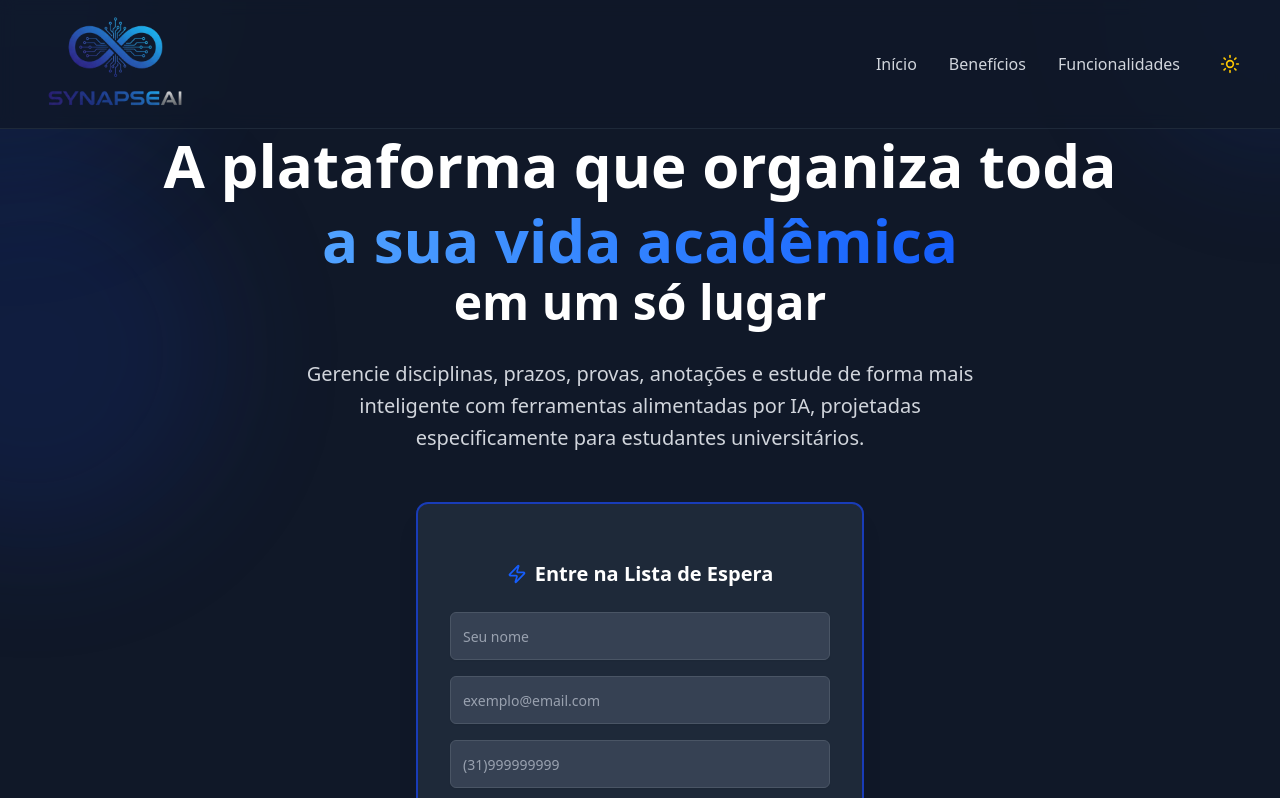
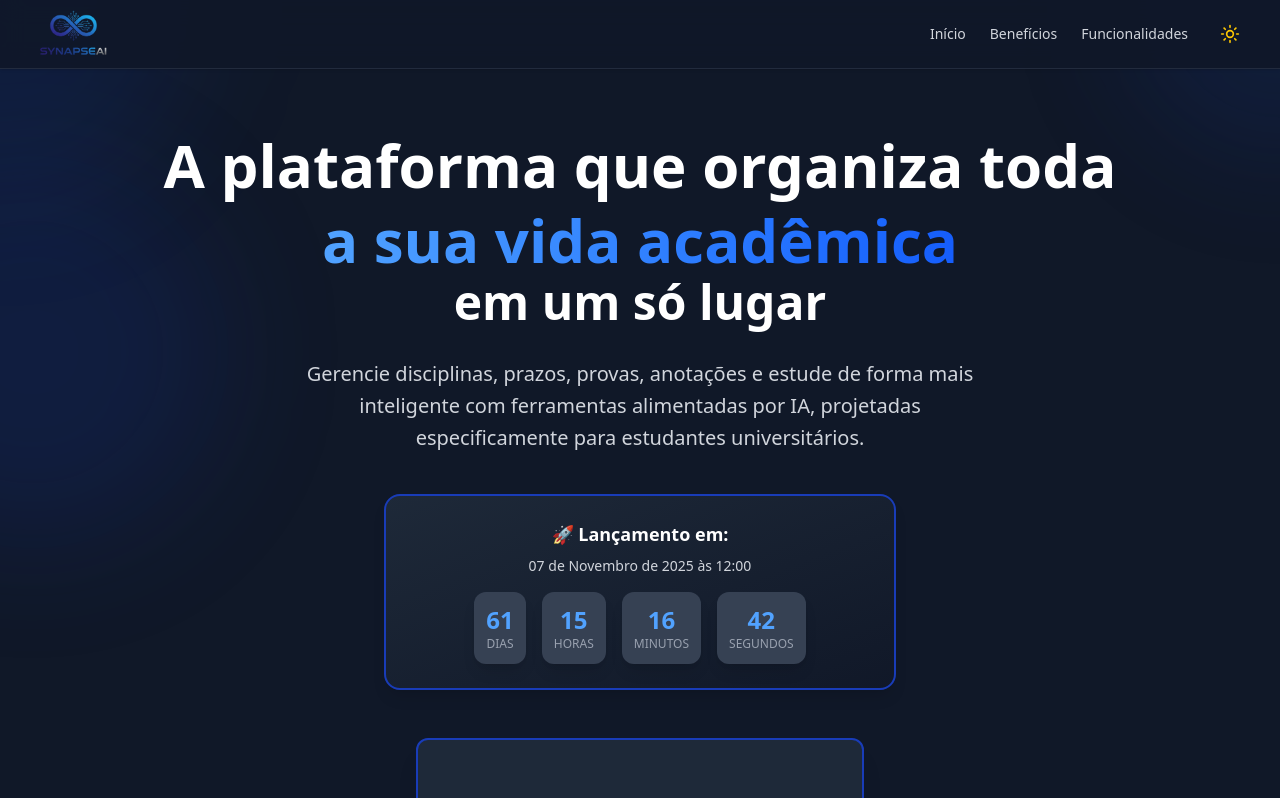
Before and after one commit to Alexsander532/SynapseAI_LandingPage, a Next.js app: page / in a window 1280 px wide. Shown: the top 798 px of the page. Built offline with nearby package versions, Linux system fonts and the light colour scheme.

Commit message:
Atualização do cronometro para lançamento

```diff
--- a/app/page.tsx
+++ b/app/page.tsx
@@ -117,8 +117,43 @@ export default function SynapseAILanding() {
   const [submitMessage1, setSubmitMessage1] = useState('')
   const [submitMessage2, setSubmitMessage2] = useState('')
 
+  // Estado do cronômetro de lançamento
+  const [timeLeft, setTimeLeft] = useState({
+    days: 0,
+    hours: 0,
+    minutes: 0,
+    seconds: 0
+  })
+
+  // Função para calcular tempo restante até o lançamento
+  const calculateTimeLeft = () => {
+    const launchDate = new Date('2025-11-07T12:00:00-03:00') // 07/11/2025 às 12:00 (horário de Brasília)
+    const now = new Date()
+    const difference = launchDate.getTime() - now.getTime()
+
+    if (difference > 0) {
+      const days = Math.floor(difference / (1000 * 60 * 60 * 24))
+      const hours = Math.floor((difference % (1000 * 60 * 60 * 24)) / (1000 * 60 * 60))
+      const minutes = Math.floor((difference % (1000 * 60 * 60)) / (1000 * 60))
+      const seconds = Math.floor((difference % (1000 * 60)) / 1000)
+
+      return { days, hours, minutes, seconds }
+    }
+
+    return { days: 0, hours: 0, minutes: 0, seconds: 0 }
+  }
+
   useEffect(() => {
     setIsVisible(true)
+
+    // Inicializar cronômetro
+    setTimeLeft(calculateTimeLeft())
+
+    // Atualizar cronômetro a cada segundo
+    const timer = setInterval(() => {
+      setTimeLeft(calculateTimeLeft())
+    }, 1000) // Atualiza a cada segundo
+
     const handleMouseMove = (e: MouseEvent) => {
       setMousePosition({ x: e.clientX, y: e.clientY })
     }
@@ -128,6 +163,7 @@ export default function SynapseAILanding() {
     document.documentElement.style.scrollBehavior = 'smooth'
 
     return () => {
+      clearInterval(timer)
       window.removeEventListener("mousemove", handleMouseMove)
       document.documentElement.style.scrollBehavior = 'auto'
     }
@@ -388,24 +424,24 @@ export default function SynapseAILanding() {
         : 'bg-gray-900'
     }`}>
       {/* Header fixo com logo e navegação */}
-      <header className={`fixed top-0 left-0 right-0 z-50 backdrop-blur-sm border-b transition-all duration-300 ${
+      <header className={`fixed top-0 left-0 right-0 z-50 backdrop-blur-md border-b transition-all duration-300 shadow-sm ${
         theme === 'light'
-          ? 'bg-white/80 border-gray-200'
-          : 'bg-gray-900/80 border-gray-800'
+          ? 'bg-white/90 border-gray-200/50'
+          : 'bg-gray-900/90 border-gray-700/50'
       }`}>
         <div className="mx-auto max-w-7xl px-4 sm:px-6 lg:px-8">
-          <div className="flex items-center justify-between py-4">
+          <div className="flex items-center justify-between py-2.5">
             <img
               src="/logo-synapse-ai.png"
               alt="SynapseAI Logo"
-              className="h-16 md:h-20 lg:h-24 w-auto hover:scale-105 transition-transform duration-300"
+              className="h-10 md:h-12 w-auto hover:scale-105 transition-transform duration-300"
             />
 
             {/* Menu de Navegação */}
-            <nav className="hidden md:flex items-center space-x-8">
+            <nav className="hidden md:flex items-center space-x-6">
               <button
                 onClick={() => scrollToSection('inicio')}
-                className={`transition-colors duration-300 font-medium hover:scale-105 transform cursor-pointer ${
+                className={`transition-all duration-300 font-medium hover:scale-105 transform cursor-pointer text-sm ${
                   theme === 'light'
                     ? 'text-gray-700 hover:text-blue-600'
                     : 'text-gray-300 hover:text-blue-400'
@@ -415,7 +451,7 @@ export default function SynapseAILanding() {
               </button>
               <button
                 onClick={() => scrollToSection('beneficios')}
-                className={`transition-colors duration-300 font-medium hover:scale-105 transform cursor-pointer ${
+                className={`transition-all duration-300 font-medium hover:scale-105 transform cursor-pointer text-sm ${
                   theme === 'light'
                     ? 'text-gray-700 hover:text-blue-600'
                     : 'text-gray-300 hover:text-blue-400'
@@ -425,7 +461,7 @@ export default function SynapseAILanding() {
               </button>
               <button
                 onClick={() => scrollToSection('funcionalidades')}
-                className={`transition-colors duration-300 font-medium hover:scale-105 transform cursor-pointer ${
+                className={`transition-all duration-300 font-medium hover:scale-105 transform cursor-pointer text-sm ${
                   theme === 'light'
                     ? 'text-gray-700 hover:text-blue-600'
                     : 'text-gray-300 hover:text-blue-400'
@@ -456,38 +492,38 @@ export default function SynapseAILanding() {
 
           {/* Menu Mobile Dropdown */}
           {isMobileMenuOpen && (
-            <div className={`md:hidden backdrop-blur-sm border-t transition-colors ${
+            <div className={`md:hidden backdrop-blur-md border-t transition-all duration-300 ${
               theme === 'light'
-                ? 'bg-white/95 border-gray-200'
-                : 'bg-gray-900/95 border-gray-800'
+                ? 'bg-white/95 border-gray-200/50'
+                : 'bg-gray-900/95 border-gray-700/50'
             }`}>
-              <nav className="px-4 py-4 space-y-4">
+              <nav className="px-4 py-3 space-y-2">
                 <button
                   onClick={() => scrollToSection('inicio')}
-                  className={`block w-full text-left transition-colors duration-300 font-medium py-2 ${
+                  className={`block w-full text-left transition-all duration-300 font-medium py-2 px-2 rounded-md text-sm ${
                     theme === 'light'
-                      ? 'text-gray-700 hover:text-blue-600'
-                      : 'text-gray-300 hover:text-blue-400'
+                      ? 'text-gray-700 hover:text-blue-600 hover:bg-blue-50'
+                      : 'text-gray-300 hover:text-blue-400 hover:bg-gray-800'
                   }`}
                 >
                   Início
                 </button>
                 <button
                   onClick={() => scrollToSection('beneficios')}
-                  className={`block w-full text-left transition-colors duration-300 font-medium py-2 ${
+                  className={`block w-full text-left transition-all duration-300 font-medium py-2 px-2 rounded-md text-sm ${
                     theme === 'light'
-                      ? 'text-gray-700 hover:text-blue-600'
-                      : 'text-gray-300 hover:text-blue-400'
+                      ? 'text-gray-700 hover:text-blue-600 hover:bg-blue-50'
+                      : 'text-gray-300 hover:text-blue-400 hover:bg-gray-800'
                   }`}
                 >
                   Benefícios
                 </button>
                 <button
                   onClick={() => scrollToSection('funcionalidades')}
-                  className={`block w-full text-left transition-colors duration-300 font-medium py-2 ${
+                  className={`block w-full text-left transition-all duration-300 font-medium py-2 px-2 rounded-md text-sm ${
                     theme === 'light'
-                      ? 'text-gray-700 hover:text-blue-600'
-                      : 'text-gray-300 hover:text-blue-400'
+                      ? 'text-gray-700 hover:text-blue-600 hover:bg-blue-50'
+                      : 'text-gray-300 hover:text-blue-400 hover:bg-gray-800'
                   }`}
                 >
                   Funcionalidades
@@ -542,6 +578,112 @@ export default function SynapseAILanding() {
               Gerencie disciplinas, prazos, provas, anotações e estude de forma mais inteligente com ferramentas
               alimentadas por IA, projetadas especificamente para estudantes universitários.
             </p>
+
+            {/* Cronômetro de Lançamento */}
+            <div className={`mx-auto mt-10 max-w-lg p-6 rounded-2xl border-2 shadow-lg transition-all duration-300 ${
+              theme === 'light'
+                ? 'bg-gradient-to-br from-blue-50 to-indigo-50 border-blue-200'
+                : 'bg-gradient-to-br from-gray-800 to-gray-900 border-blue-800'
+            }`}>
+              <div className="text-center">
+                <h3 className={`text-lg font-semibold mb-2 transition-colors duration-300 ${
+                  theme === 'light'
+                    ? 'text-gray-900'
+                    : 'text-white'
+                }`}>
+                  🚀 Lançamento em:
+                </h3>
+                <p className={`text-sm mb-4 transition-colors duration-300 ${
+                  theme === 'light'
+                    ? 'text-gray-600'
+                    : 'text-gray-300'
+                }`}>
+                  07 de Novembro de 2025 às 12:00
+                </p>
+                <div className="flex justify-center gap-4">
+                  <div className={`text-center p-3 rounded-xl transition-all duration-300 ${
+                    theme === 'light'
+                      ? 'bg-white shadow-md'
+                      : 'bg-gray-700 shadow-lg'
+                  }`}>
+                    <div className={`text-2xl font-bold transition-colors duration-300 ${
+                      theme === 'light'
+                        ? 'text-blue-600'
+                        : 'text-blue-400'
+                    }`}>
+                      {timeLeft.days}
+                    </div>
+                    <div className={`text-xs font-medium transition-colors duration-300 ${
+                      theme === 'light'
+                        ? 'text-gray-500'
+                        : 'text-gray-400'
+                    }`}>
+                      DIAS
+                    </div>
+                  </div>
+                  <div className={`text-center p-3 rounded-xl transition-all duration-300 ${
+                    theme === 'light'
+                      ? 'bg-white shadow-md'
+                      : 'bg-gray-700 shadow-lg'
+                  }`}>
+                    <div className={`text-2xl font-bold transition-colors duration-300 ${
+                      theme === 'light'
+                        ? 'text-blue-600'
+                        : 'text-blue-400'
+                    }`}>
+                      {timeLeft.hours}
+                    </div>
+                    <div className={`text-xs font-medium transition-colors duration-300 ${
+                      theme === 'light'
+                        ? 'text-gray-500'
+                        : 'text-gray-400'
+                    }`}>
+                      HORAS
+                    </div>
+                  </div>
+                  <div className={`text-center p-3 rounded-xl transition-all duration-300 ${
+                    theme === 'light'
+                      ? 'bg-white shadow-md'
+                      : 'bg-gray-700 shadow-lg'
+                  }`}>
+                    <div className={`text-2xl font-bold transition-colors duration-300 ${
+                      theme === 'light'
+                        ? 'text-blue-600'
+                        : 'text-blue-400'
+                    }`}>
+                      {timeLeft.minutes}
+                    </div>
+                    <div className={`text-xs font-medium transition-colors duration-300 ${
+                      theme === 'light'
+                        ? 'text-gray-500'
+                        : 'text-gray-400'
+                    }`}>
+                      MINUTOS
+                    </div>
+                  </div>
+                  <div className={`text-center p-3 rounded-xl transition-all duration-300 ${
+                    theme === 'light'
+                      ? 'bg-white shadow-md'
+                      : 'bg-gray-700 shadow-lg'
+                  }`}>
+                    <div className={`text-2xl font-bold transition-colors duration-300 ${
+                      theme === 'light'
+                        ? 'text-blue-600'
+                        : 'text-blue-400'
+                    }`}>
+                      {timeLeft.seconds}
+                    </div>
+                    <div className={`text-xs font-medium transition-colors duration-300 ${
+                      theme === 'light'
+                        ? 'text-gray-500'
+                        : 'text-gray-400'
+                    }`}>
+                      SEGUNDOS
+                    </div>
+                  </div>
+                </div>
+              </div>
+            </div>
 
             <div className="mx-auto mt-12 max-w-md">
               <Card className={`border-2 shadow-xl hover:shadow-2xl transition-all duration-300 hover:scale-105 ${
@@ -918,8 +1060,7 @@ export default function SynapseAILanding() {
                   <div>
                     <h3 className={`font-semibold mb-2 text-lg transition-colors duration-300 ${theme === 'light' ? 'text-gray-900' : 'text-white'}`}>Configuração de Currículo e Horários</h3>
                     <p className={`leading-relaxed transition-colors duration-300 ${theme === 'light' ? 'text-gray-600' : 'text-gray-300'}`}>
-                      Insira facilmente suas disciplinas, horários de aula e calendário acadêmico para organização
-                      completa.
+                      Insira facilmente suas disciplinas, horários de aula, calendário acadêmico e organize sua grade curricular para uma gestão completa dos seus estudos.
                     </p>
                   </div>
                 </div>
```
